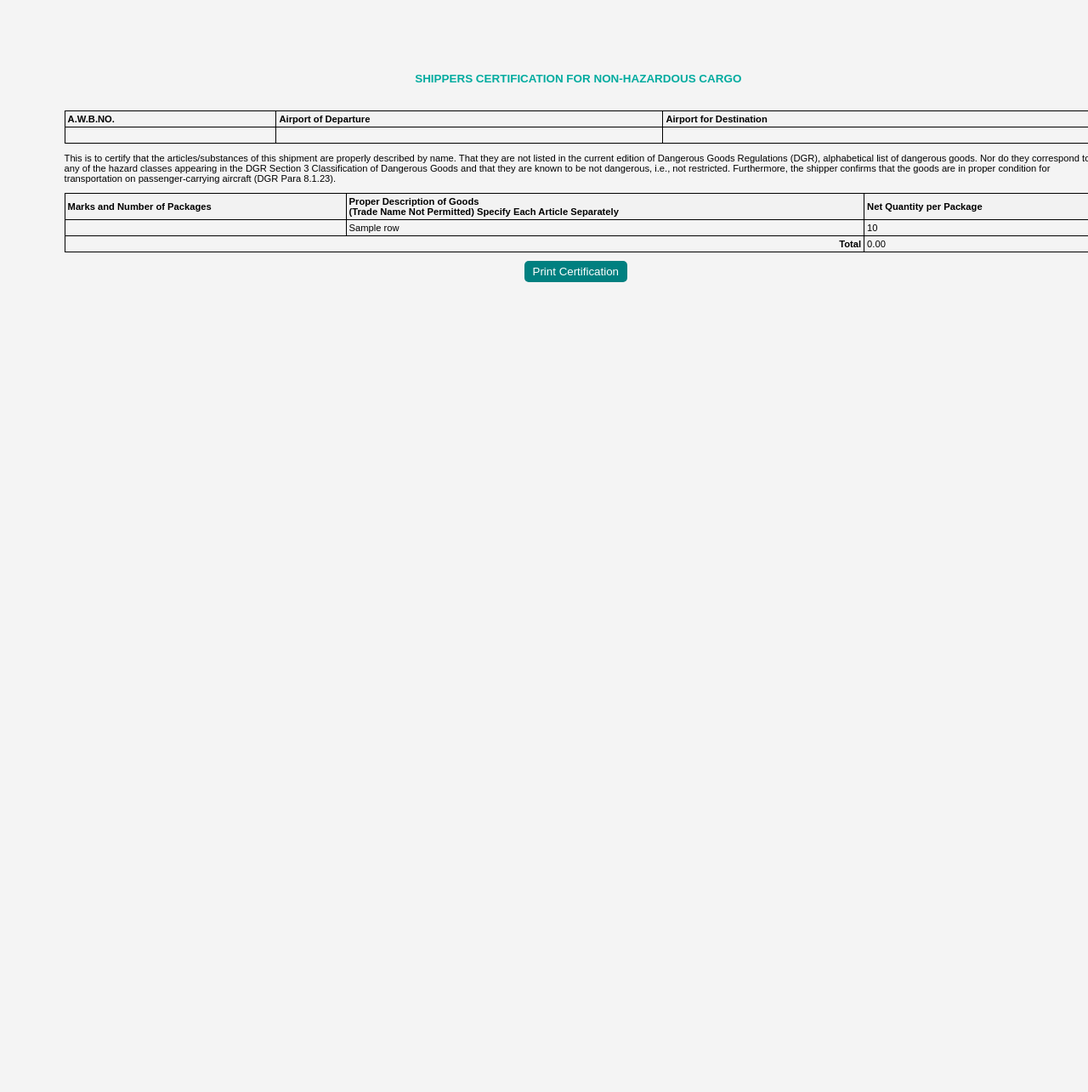
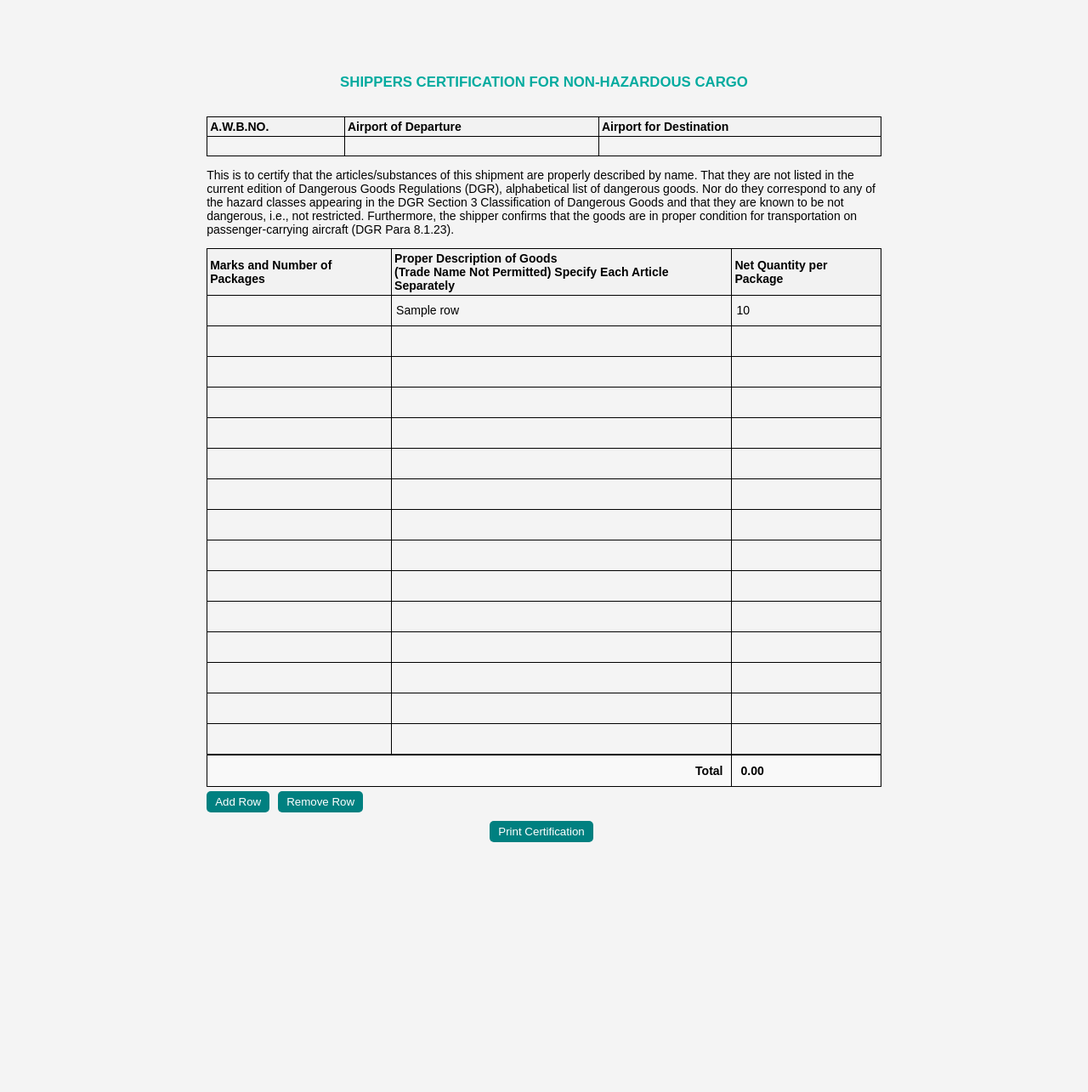
Before and after one commit to electrolabgroup/SalesOrderService, a Flask app: template templates/non_dgr.html in a window 1280 px wide; the page is wider, and only the part inside the window is pictured. Shown: that part at 85% size. Before the commit the page ends 332 px from the top of that part, so only its background shows below. Run offline with Flask 3, Linux system fonts and the light colour scheme; the template is opened without the code that fills it: most values are stand-ins (such as "Sample title", 1, 10 or a date in 2020); lists and menus that the app fills with data are empty.

Commit message:
1st commit

```diff
--- a/templates/commercial_invoice.html
+++ b/templates/commercial_invoice.html
@@ -85,7 +85,7 @@ table tr:last-child td {
         }
 
          .container {
-            width: 320mm; /* A4 width */
+            width: 210mm; /* A4 width */
 
             margin: 0 auto; /* Center on the page */
             padding: 10mm; /* Margin from the edge of the paper */
@@ -267,7 +267,8 @@ th {
             </tr>
             {% for row in items %}
             <tr class="line-item">
-    <td contenteditable="true">{{ loop.index }}</td>
+    <td contenteditable="true">{{ loop.index }}
+    </td>
     <td contenteditable="true">{{ no_kind }}</td>
     <td contenteditable="true">{{row['gst_hsn_code']}}</td>
     <td colspan="6" contenteditable="true">{{ row['item_name'] }}</td>
@@ -276,6 +277,7 @@ th {
     <td contenteditable="true">{{ row['rate'] }}</td>
     <td contenteditable="true">{{ row['qty'] * row['rate'] }}</td>
 </tr>
+
 
             {% endfor %}
             <tr>
--- a/templates/non_dgr.html
+++ b/templates/non_dgr.html
@@ -6,31 +6,47 @@
     <title>Commercial Invoice</title>
     <style>
 /* Ensure proper border collapse and spacing */
+/* General Table Adjustments */
 table {
-    border-collapse: collapse;
-    border-spacing: 0;
+    border-collapse: collapse; /* Ensure table borders collapse properly */
+    width: 100%; /* Set table width to 100% */
+    border: 1px solid #000; /* Add border to the entire table */
 }
 
-/* Add border to line-item rows */
-.line-item td {
-    border-left: 1px solid #000; /* Add left border */
-    border-right: 1px solid #000; /* Add right border */
-    padding: 3px; /* Maintain padding */
+th, td {
+    border: 1px solid #000; /* Add border to table cells */
+    padding: 6px; /* Increase padding for more space */
     text-align: left;
     word-wrap: break-word;
 }
 
-/* Add bottom border to last row */
-table tr:last-child td {
-    border-bottom: 1px solid #000 !important;
+/* Specific to Line Items */
+.line-item td {
+    border-bottom: 1px solid #000; /* Ensure there’s a border to make the line visible */
+    padding: 5px; /* Increase padding to make empty lines more visible */
+    height: 25px; /* Ensure row height is sufficient */
+}
+
+/* Style for the Total row */
+.total-row {
+    font-weight: bold; /* Make the text bold */
+    background-color: #f9f9f9; /* Optional: Add a background color */
+    border-top: 2px solid #000;
+}
+
+/* .total-row td:last-child {
+    text-align: center;
+} */
+.total-row td {
+    padding: 10px; /* Increase padding for more space */
 }
 
 @media print {
     body * {
-        visibility: hidden;
+        visibility: hidden; /* Hide everything by default */
     }
     .container, .container * {
-        visibility: visible;
+        visibility: visible; /* Make container and its children visible */
     }
     .container {
         position: absolute;
@@ -85,14 +106,13 @@ table tr:last-child td {
         }
 
          .container {
-            width: 320mm; /* A4 width */
+            width: 210mm;
+            height: 300mm;/* A4 width */
 
             margin: 0 auto; /* Center on the page */
             padding: 10mm; /* Margin from the edge of the paper */
-
+            font-size: 1.25em;
             border-radius: 10px;
-
-
         }
 
         h1 {
@@ -183,13 +203,17 @@ th {
     background-color: #f2f2f2; /* Optionally, add background color to table headers */
 }
 
-
 .line-item td {
         border-top: none; /* Remove top border */
         border-bottom: none; /* Add bottom border */
     }
 
-
+ tr {
+    border-bottom: 1px solid #000; /* Add bottom border to each row */
+}
+tr:last-child {
+    border-bottom: none; /* Remove bottom border from the last row if needed */
+}
     </style>
     </head>
     <body>
@@ -216,24 +240,35 @@ th {
                 <th>Proper Description of Goods <br>(Trade Name Not Permitted) Specify Each Article Separately</th>
                 <th>Net Quantity per Package</th>
             </tr>
-        <!-- Repeat this block for each item -->
             {% for row in items %}
             <tr class="line-item">
                 <td contenteditable="true"> </td>
                 <td contenteditable="true">{{ row['item_name'] }}</td>
                 <td contenteditable="true">{{ row['qty'] }}</td>
-
             </tr>
             {% endfor %}
-        <!-- End repeat -->
-        <tr>
+
+            {% set total_rows = 15 %}
+            {% set current_rows = items|length %}
+            {% for i in range(current_rows, total_rows) %}
+            <tr class="line-item">
+                <td contenteditable="true"> </td>
+                <td contenteditable="true"> </td>
+                <td contenteditable="true"> </td>
+            </tr>
+            {% endfor %}
+            <tr class="total-row">
                 <td colspan="2" style="text-align: right;"><strong>Total</strong></td>
                 <td contenteditable="true">0.00</td>
             </tr>
         </table>
+
+        <button class="no-print" onclick="addRow()">Add Row</button>
+        <button class="no-print" onclick="removeRow()">Remove Row</button>
         <div class="footer">
             <button onclick="window.print()">Print Certification</button>
         </div>
     </div>
     </body>
+
 </html>
```
Also changed, not shown: other parts of templates/non_dgr.html (+22 -17 lines), templates/index.html (+7 -12 lines), templates/shipping_list.html (+27 -15 lines), README.md, 1 other file. Lines whose indentation alone changed are shown as unchanged.
